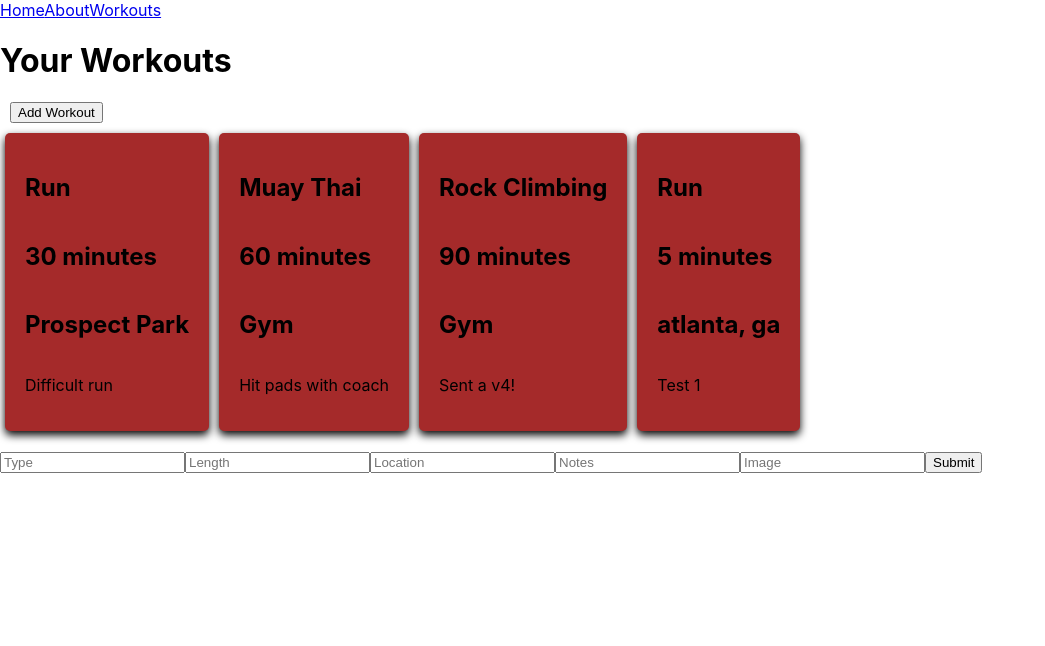
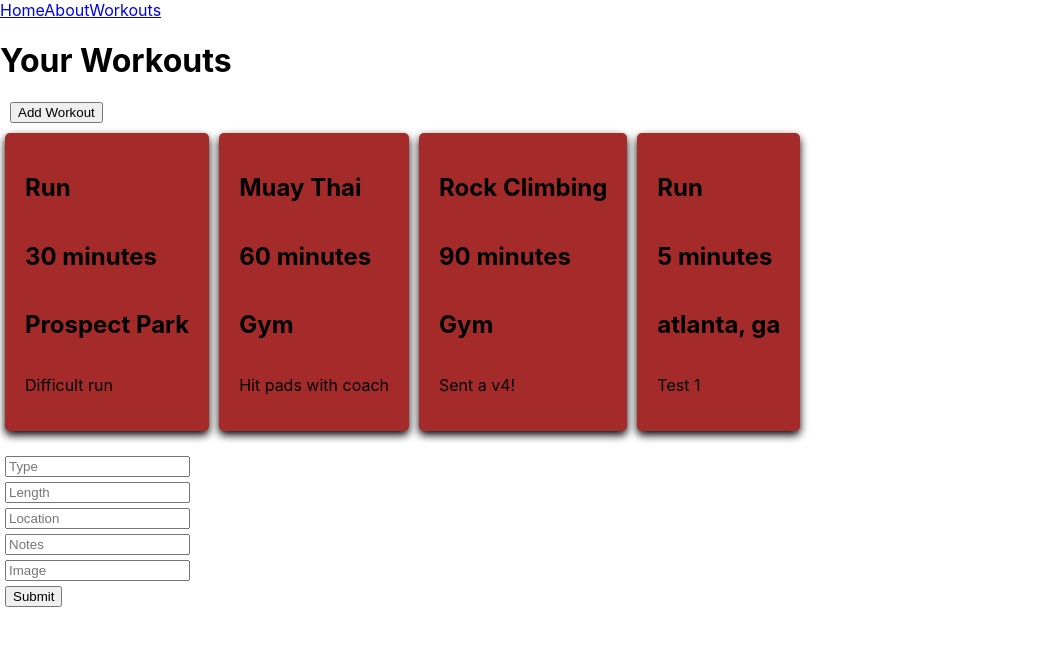
Before and after one commit to gasparericmartin/project-phase-2, a React (Create React App) app: page /workouts in a window 1280 px wide. Shown: the top 646 px of the page, without its empty margins (0-1045 px from the left). Built offline with nearby package versions, Linux system fonts and the light colour scheme; data requests are answered from the project's data file.

Commit message:
Display form inputs stacked

```diff
--- a/src/components/AddWorkout.css
+++ b/src/components/AddWorkout.css
@@ -1,3 +1,4 @@
 input {
-    display: inline;
+    display: block;
+    margin: 5px;
 }
```
